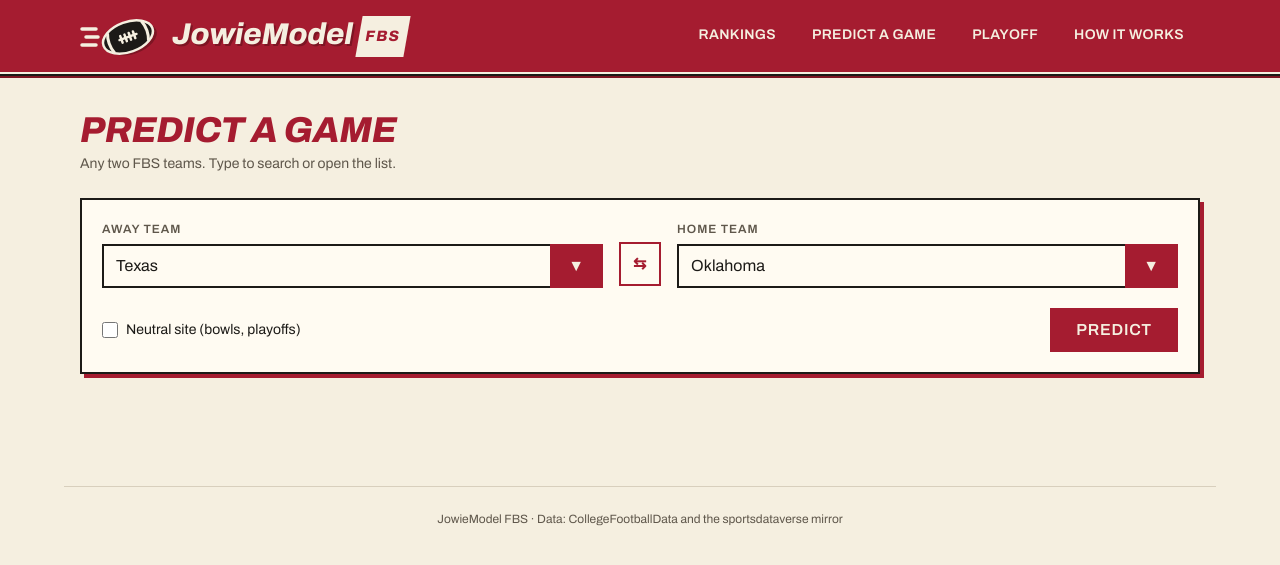
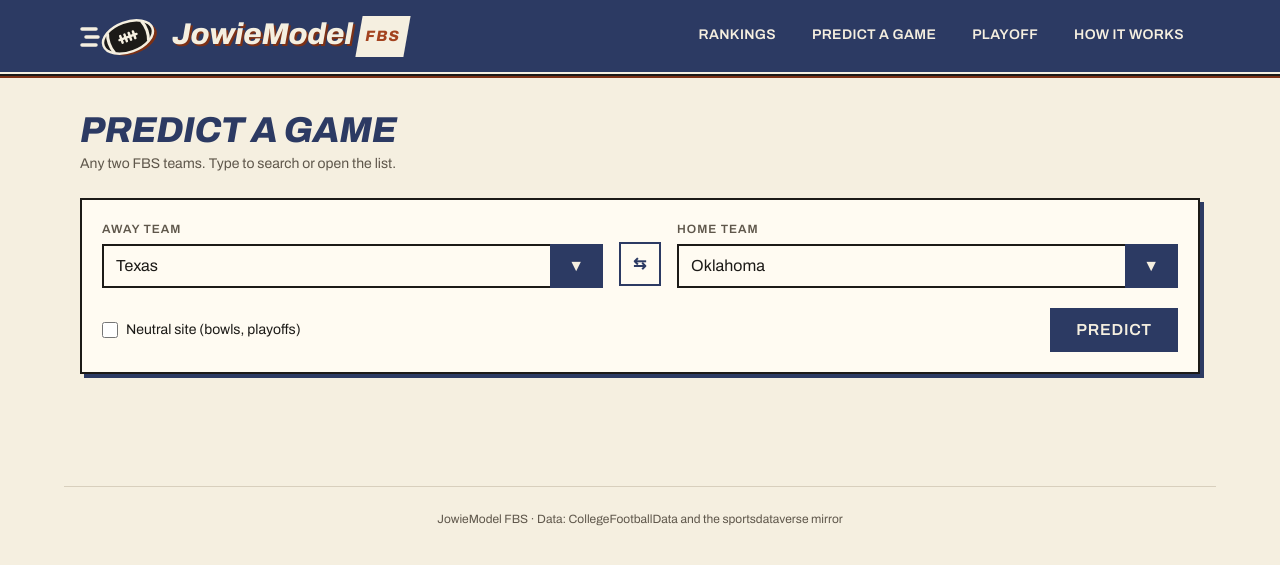
Before and after one commit to Arkhoma/JowieModelFBS, a FastAPI app: template app/templates/predict.html in a window 1280 px wide. Shown: the top 565 px of the page. Run offline with FastAPI, Linux system fonts and the light colour scheme; the template is opened without the code that fills it, so the values that code supplies are empty; some libraries are stand-ins or nearby versions.

Commit message:
style: re-theme to navy + brick, inspired by the NCAA's retro pennant mark

```diff
--- a/app/static/predict.js
+++ b/app/static/predict.js
@@ -142,7 +142,7 @@
   function render(p) {
     const homePct = Math.round(p.winProbability * 100);
     const awayPct = 100 - homePct;
-    const rows = [[p.home, homePct, "bg-crimson"], [p.away, awayPct, "bg-ink"]];
+    const rows = [[p.home, homePct, "bg-brick"], [p.away, awayPct, "bg-ink"]];
 
     result.innerHTML = `
       <div class="retro-card overflow-hidden">
@@ -184,7 +184,7 @@
               ${p.factors.map(([label, value]) => `
                 <tr class="border-b border-dashed border-muted last:border-0">
                   <td class="py-1.5">${esc(label)}</td>
-                  <td class="py-1.5 text-right tabular-nums font-bold ${value < 0 ? "text-crimson" : ""}">${fmtSigned(value, 2)}</td>
+                  <td class="py-1.5 text-right tabular-nums font-bold ${value < 0 ? "text-brick" : ""}">${fmtSigned(value, 2)}</td>
                 </tr>`).join("")}
             </tbody></table>
           </div>
@@ -199,7 +199,7 @@
 
   function renderError(message) {
     result.innerHTML = `
-      <div class="retro-card p-4 text-crimson font-bold" role="alert">
+      <div class="retro-card p-4 text-brick font-bold" role="alert">
         &#9888; ${esc(message)}
       </div>`;
   }
--- a/app/static/retro.css
+++ b/app/static/retro.css
@@ -1,7 +1,10 @@
-/* JowieModel FBS -- clean 90s sports-page look. Crimson primary on cream.
-   Palette lives in tailwind.config (base.html); keep these hexes in sync:
+/* JowieModel FBS -- clean 90s sports-page look, lifted from the NCAA's
+   own retro pennant-and-football mark: navy for structure, brick-red as
+   the pop accent, cream page background. Palette lives in tailwind.config
+   (base.html); keep these hexes in sync:
      cream #f5efe0   card #fffbf2   ink #1c1a17   line #d8cfbd
-     crimson #a51c30 crimson-dark #7d1523 crimson-light #f3dde0
+     navy #2c3a63    navy-dark #1f2947    navy-light #dde2ef
+     brick #a3431f   brick-dark #7c3015   brick-light #f1ddd0
    One typeface (Archivo); weight and case carry the hierarchy. */
 
 /* ---- Header ------------------------------------------------------- */
@@ -9,7 +12,7 @@
   font-weight: 800;
   font-style: italic;
   letter-spacing: -.01em;
-  text-shadow: 2px 2px 0 #7d1523;
+  text-shadow: 2px 2px 0 #7c3015;
 }
 .wordmark-badge {
   display: inline-block;
@@ -20,19 +23,20 @@
   letter-spacing: .08em;
   vertical-align: middle;
   background: #f5efe0;
-  color: #a51c30;
+  color: #a3431f;
   text-shadow: none;
   transform: skewX(-10deg);
 }
-/* Thin cream / ink pinstripe under the header, a nod to 90s broadcasts. */
+/* Thin cream / ink / brick pinstripe under the header -- a nod to 90s
+   broadcasts, and to the NCAA mark's own layered pennant stripe. */
 .header-stripe {
   height: 6px;
-  background: linear-gradient(#f5efe0 0 2px, #1c1a17 2px 4px, #7d1523 4px);
+  background: linear-gradient(#f5efe0 0 2px, #1c1a17 2px 4px, #7c3015 4px);
 }
 
 .nav-tab { color: #f5efe0; border-bottom: 3px solid transparent; }
-.nav-tab:hover { background: #7d1523; }
-.nav-tab[aria-current="page"] { border-bottom-color: #f5efe0; background: #7d1523; }
+.nav-tab:hover { background: #1f2947; }
+.nav-tab[aria-current="page"] { border-bottom-color: #f5efe0; background: #1f2947; }
 
 /* ---- Headings ----------------------------------------------------- */
 .page-title {
@@ -40,14 +44,14 @@
   font-style: italic;
   text-transform: uppercase;
   letter-spacing: -.01em;
-  color: #a51c30;
+  color: #2c3a63;
   line-height: 1.1;
 }
 .section-title {
   font-weight: 800;
   text-transform: uppercase;
   letter-spacing: .04em;
-  color: #a51c30;
+  color: #2c3a63;
 }
 .eyebrow {
   font-weight: 600;
@@ -61,39 +65,40 @@
 .retro-card {
   background: #fffbf2;
   border: 2px solid #1c1a17;
-  box-shadow: 4px 4px 0 #a51c30;
+  box-shadow: 4px 4px 0 #2c3a63;
 }
 
-/* Headline stat card: crimson fill, everything inside cream. */
+/* Headline stat card: brick fill, a pop of color against the mostly-navy
+   page, everything inside cream. */
 .stat-note { color: #5f574b; }
-.retro-card.stat-accent { background: #a51c30; color: #f5efe0; box-shadow: 4px 4px 0 #1c1a17; }
+.retro-card.stat-accent { background: #a3431f; color: #f5efe0; box-shadow: 4px 4px 0 #1c1a17; }
 .stat-accent .eyebrow, .stat-accent .stat-note { color: #f5efe0; }
 
 .retro-btn {
-  background: #a51c30;
+  background: #2c3a63;
   color: #f5efe0;
-  border: 2px solid #a51c30;
+  border: 2px solid #2c3a63;
   font-weight: 600;
   text-transform: uppercase;
   letter-spacing: .05em;
 }
-.retro-btn:hover { background: #7d1523; border-color: #7d1523; }
-.retro-btn-ghost { background: #fffbf2; color: #a51c30; }
-.retro-btn-ghost:hover { background: #f3dde0; color: #7d1523; }
+.retro-btn:hover { background: #1f2947; border-color: #1f2947; }
+.retro-btn-ghost { background: #fffbf2; color: #2c3a63; }
+.retro-btn-ghost:hover { background: #dde2ef; color: #1f2947; }
 
 /* Segmented control (sort tabs). */
-.segmented { display: inline-flex; border: 2px solid #a51c30; background: #fffbf2; }
+.segmented { display: inline-flex; border: 2px solid #2c3a63; background: #fffbf2; }
 .segmented a {
   padding: .4rem .9rem;
   font-weight: 600;
   font-size: .875rem;
   text-transform: uppercase;
   letter-spacing: .04em;
-  color: #a51c30;
+  color: #2c3a63;
 }
-.segmented a + a { border-left: 2px solid #a51c30; }
-.segmented a:hover { background: #f3dde0; }
-.segmented a[aria-current="true"] { background: #a51c30; color: #f5efe0; }
+.segmented a + a { border-left: 2px solid #2c3a63; }
+.segmented a:hover { background: #dde2ef; }
+.segmented a[aria-current="true"] { background: #2c3a63; color: #f5efe0; }
 
 /* Season picker: a native <details> menu, works without JavaScript. */
 .menu { position: relative; }
@@ -117,14 +122,15 @@
   overflow-y: auto;
 }
 .menu-list a { display: block; padding: .5rem 1rem; text-align: right; }
-.menu-list a:hover { background: #f3dde0; }
-.menu-list a[aria-current="true"] { background: #a51c30; color: #f5efe0; font-weight: 600; }
+.menu-list a:hover { background: #dde2ef; }
+.menu-list a[aria-current="true"] { background: #2c3a63; color: #f5efe0; font-weight: 600; }
 
-/* Scoreboard digits: cream on black, crimson frame. */
+/* Scoreboard digits: cream on black, brick frame -- a pop of color on an
+   otherwise navy-and-cream page. */
 .scoreboard {
   background: #111;
   color: #f5efe0;
-  border-bottom: 4px solid #a51c30;
+  border-bottom: 4px solid #a3431f;
   font-variant-numeric: tabular-nums;
 }
 
@@ -149,14 +155,16 @@ select:focus-visible, summary:focus-visible, [role="option"]:focus-visible {
 .stat-table tbody tr { background: #fffbf2; }
 .stat-table tbody tr:nth-child(even) { background: #f7f1e3; }
 .stat-table thead th {
-  background: #a51c30;
+  background: #2c3a63;
   color: #f5efe0;
   font-weight: 600;
   font-size: .75rem;
   text-transform: uppercase;
   letter-spacing: .06em;
 }
-.stat-table tr.top12 td:first-child { box-shadow: inset 4px 0 0 #a51c30; }
+/* Top-12 stripe stays brick -- a pop that marks a row as notable, distinct
+   from the navy structural color used for the table itself. */
+.stat-table tr.top12 td:first-child { box-shadow: inset 4px 0 0 #a3431f; }
 
 /* Wide tables scroll sideways on phones; rank + team stay pinned. */
 .stat-table .pin-rank { position: sticky; left: 0; width: 3rem; min-width: 3rem;
@@ -166,7 +174,7 @@ select:focus-visible, summary:focus-visible, [role="option"]:focus-visible {
 /* Header cells need their own opaque fill: `inherit` there resolves to the
    transparent <tr>, which let scrolled headings show through. */
 .stat-table thead .pin-rank,
-.stat-table thead .pin-team { background: #a51c30; z-index: 2; }
+.stat-table thead .pin-team { background: #2c3a63; z-index: 2; }
 
 @media (max-width: 639px) {
   .stat-table th, .stat-table td { padding-left: .5rem; padding-right: .5rem; }
@@ -175,8 +183,8 @@ select:focus-visible, summary:focus-visible, [role="option"]:focus-visible {
 
 /* ---- Team search combobox ----------------------------------------- */
 .combo-list { max-height: 16rem; overflow-y: auto; }
-.combo-list [aria-selected="true"] { background: #a51c30; color: #f5efe0; }
-.combo-list [aria-selected="true"] .text-muted { color: #f3dde0; }
+.combo-list [aria-selected="true"] { background: #2c3a63; color: #f5efe0; }
+.combo-list [aria-selected="true"] .text-muted { color: #dde2ef; }
 
 @media (prefers-reduced-motion: no-preference) {
   .retro-btn, .nav-tab, .segmented a { transition: background-color .12s; }
--- a/app/templates/_prediction_result.html
+++ b/app/templates/_prediction_result.html
@@ -1,5 +1,5 @@
 {% if error %}
-<div class="retro-card p-4 text-crimson font-bold" role="alert">
+<div class="retro-card p-4 text-brick font-bold" role="alert">
   &#9888; {{ error }}
 </div>
 {% elif prediction %}
@@ -39,7 +39,7 @@
           <span>{{ team }}</span><span class="tabular-nums font-bold">{{ pct }}%</span>
         </div>
         <div class="h-4 bg-paper border-2 border-ink">
-          <div class="h-full {{ 'bg-crimson' if loop.first else 'bg-ink' }}" style="width: {{ pct }}%"></div>
+          <div class="h-full {{ 'bg-brick' if loop.first else 'bg-ink' }}" style="width: {{ pct }}%"></div>
         </div>
       </div>
       {% endfor %}
@@ -53,7 +53,7 @@
           <tr class="border-b border-dashed border-muted last:border-0">
             <td class="py-1.5">{{ label }}</td>
             <td class="py-1.5 text-right tabular-nums font-bold
-                       {% if value < 0 %}text-crimson{% endif %}">{{ "%+.2f"|format(value) }}</td>
+                       {% if value < 0 %}text-brick{% endif %}">{{ "%+.2f"|format(value) }}</td>
           </tr>
           {% endfor %}
         </tbody>
--- a/app/templates/about.html
+++ b/app/templates/about.html
@@ -31,7 +31,7 @@
         <td class="px-4 py-2 text-right tabular-nums">{{ "{:,}".format(g.n) }}</td>
         <td class="px-4 py-2 text-right tabular-nums">{{ "%.2f"|format(g.mae) }}</td>
         <td class="px-4 py-2 text-right tabular-nums text-muted">{{ "%.2f"|format(g.line_mae) }}</td>
-        <td class="px-4 py-2 text-right tabular-nums font-bold {{ 'text-crimson' if g.gap > 0 }}">{{ "%+.2f"|format(g.gap) }}</td>
+        <td class="px-4 py-2 text-right tabular-nums font-bold {{ 'text-brick' if g.gap > 0 }}">{{ "%+.2f"|format(g.gap) }}</td>
         <td class="px-4 py-2 text-right tabular-nums">{{ "%.1f%%"|format(g.su * 100) }}</td>
         <td class="px-4 py-2 text-right tabular-nums text-muted hidden sm:table-cell">{{ "%.1f%%"|format(g.line_su * 100) }}</td>
       </tr>
@@ -79,7 +79,7 @@
   </p>
   {% endif %}
   {% else %}
-  <p class="text-sm text-crimson">No benchmark yet. Run <code>python tools/benchmark_vs_market.py</code>.</p>
+  <p class="text-sm text-brick">No benchmark yet. Run <code>python tools/benchmark_vs_market.py</code>.</p>
   {% endif %}
 </section>
 
@@ -136,7 +136,7 @@
         <tr class="border-t border-ink/20">
           <td class="px-4 py-2">{{ change }}</td>
           <td class="px-4 py-2 text-right tabular-nums">{{ effect|safe }}</td>
-          <td class="px-4 py-2 font-bold {{ 'text-crimson' if kept else 'text-muted' }}">{{ result }}</td>
+          <td class="px-4 py-2 font-bold {{ 'text-brick' if kept else 'text-muted' }}">{{ result }}</td>
         </tr>
         {% endfor %}
       </tbody>
--- a/app/templates/base.html
+++ b/app/templates/base.html
@@ -10,13 +10,17 @@
   <script src="https://cdn.tailwindcss.com"></script>
   <script>
     tailwind.config = { theme: { extend: {
-      // Crimson primary on cream, ink for contrast, slate for quiet UI.
-      // Deliberately no gold: crimson + gold reads as USC.
+      // Navy + brick, lifted from the NCAA's own retro pennant-and-
+      // football mark: navy carries the structure (header, headings,
+      // buttons, table headers); brick is the pop accent (alerts,
+      // upsets, the headline stat on a page). Cream stays the page
+      // background -- a 90s sports-page look, not a redesign.
       colors: {
         paper:   "#f5efe0",   // page background
         card:    "#fffbf2",
         ink:     "#1c1a17",
-        crimson: { DEFAULT: "#a51c30", dark: "#7d1523", light: "#f3dde0" },
+        navy:    { DEFAULT: "#2c3a63", dark: "#1f2947", light: "#dde2ef" },
+        brick:   { DEFAULT: "#a3431f", dark: "#7c3015", light: "#f1ddd0" },
         muted:   "#5f574b",   // 6.3:1 on paper, WCAG AA
         line:    "#d8cfbd",   // hairline borders
       },
@@ -30,9 +34,9 @@
 <body class="bg-paper text-ink min-h-screen font-sans">
 
   <a href="#main" class="sr-only focus:not-sr-only focus:absolute focus:top-2
-     focus:left-2 bg-paper text-crimson border-2 border-crimson px-3 py-1 z-50">Skip to content</a>
+     focus:left-2 bg-paper text-brick border-2 border-brick px-3 py-1 z-50">Skip to content</a>
 
-  <header class="bg-crimson text-paper">
+  <header class="bg-navy text-paper">
     <div class="max-w-6xl mx-auto px-4 flex flex-wrap items-center justify-between gap-x-6 gap-y-2 pt-4 sm:py-3">
       <a href="{{ nav.home }}" class="flex items-center gap-3 group" aria-label="JowieModel FBS home">
         <img src="{{ nav.static }}/logo.svg" alt="" class="h-10 sm:h-12 w-auto">
--- a/app/templates/playoff.html
+++ b/app/templates/playoff.html
@@ -76,7 +76,7 @@
         <td class="text-right px-3 py-2 tabular-nums">{{ "%.0f"|format(odds.reached_quarterfinal[t.team]) }}%</td>
         <td class="text-right px-3 py-2 tabular-nums">{{ "%.0f"|format(odds.reached_semifinal[t.team]) }}%</td>
         <td class="text-right px-3 py-2 tabular-nums">{{ "%.0f"|format(odds.reached_championship[t.team]) }}%</td>
-        <td class="text-right px-3 py-2 tabular-nums font-bold text-crimson">{{ "%.0f"|format(odds.won_it_all[t.team]) }}%</td>
+        <td class="text-right px-3 py-2 tabular-nums font-bold text-brick">{{ "%.0f"|format(odds.won_it_all[t.team]) }}%</td>
       </tr>
       {% endfor %}
     </tbody>
--- a/app/templates/predict.html
+++ b/app/templates/predict.html
@@ -54,7 +54,7 @@
   <div class="flex flex-wrap items-center gap-4 mt-5">
     <label class="flex items-center gap-2 text-sm">
       <input type="checkbox" name="neutral_site" id="neutral_site"
-             class="w-4 h-4 accent-crimson">
+             class="w-4 h-4 accent-brick">
       Neutral site (bowls, playoffs)
     </label>
     <button type="submit" class="retro-btn ml-auto px-6 py-2">Predict</button>
--- a/app/templates/rankings.html
+++ b/app/templates/rankings.html
@@ -83,7 +83,7 @@
         </td>
         {% for key, rank, value in cols %}
         <td class="text-right px-3 py-2 tabular-nums">
-          <span class="font-bold {% if key == sort %}text-crimson{% endif %}">#{{ rank or "-" }}</span>
+          <span class="font-bold {% if key == sort %}text-navy{% endif %}">#{{ rank or "-" }}</span>
           <span class="block text-xs text-muted">{{ value }}</span>
         </td>
         {% endfor %}
@@ -100,7 +100,7 @@
   top-25 team would expect. Off/Def don't affect the rank. Crimson bar = top 12.
   Projected = most likely final record from 2,000 simulations of the
   remaining schedule, using this same model's own win probabilities.
-  <a href="{{ nav.about }}" class="underline text-crimson">How it works</a>
+  <a href="{{ nav.about }}" class="underline text-brick">How it works</a>
 </p>
 
 {% if conference_races %}
--- a/app/templates/team.html
+++ b/app/templates/team.html
@@ -69,7 +69,7 @@
         </td>
         <td class="text-right px-3 py-2 tabular-nums">
           {{ "%.0f"|format(g.win_probability * 100) }}% to win
-          {% if g.played and g.upset %}<span class="block text-xs text-crimson">upset</span>{% endif %}
+          {% if g.played and g.upset %}<span class="block text-xs text-brick">upset</span>{% endif %}
         </td>
       </tr>
       {% endfor %}
```
Also changed, not shown: app/static/logo.svg.
